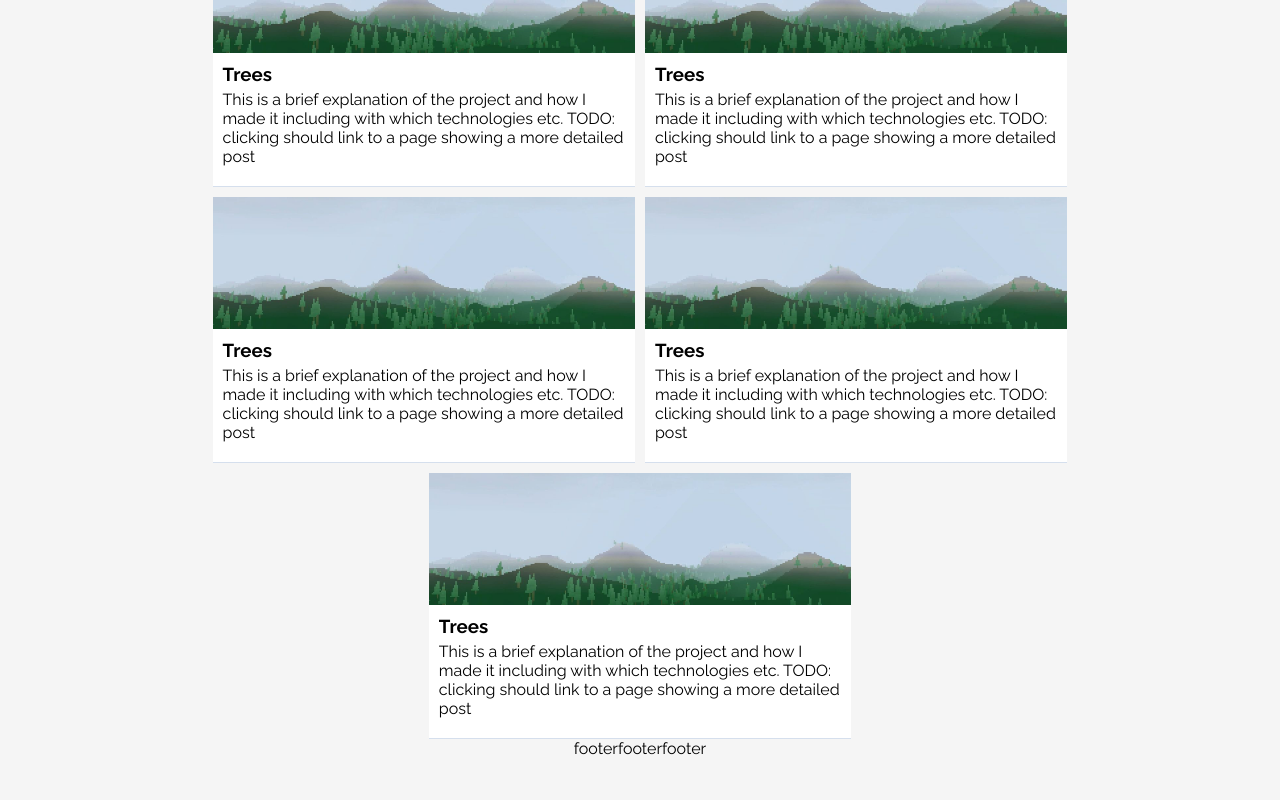
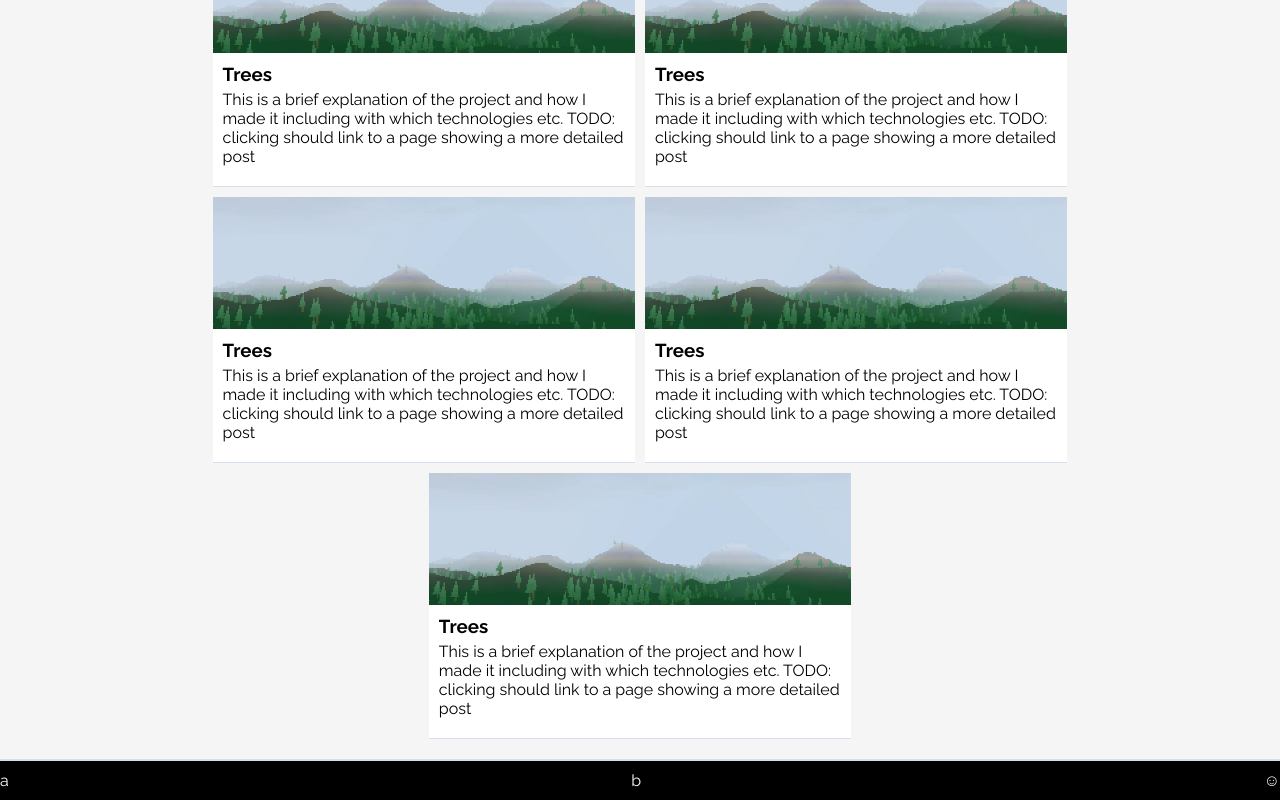
Before and after one commit to etp4eva/code-ericwebsite, a Next.js app: page / in a window 1280 px wide. Shown: the part 670-1470 px from the top of the page. Before the commit the page ends 1428 px from the top, so only its background shows below. Built offline with nearby package versions, Linux system fonts and the light colour scheme.

Commit message:
Some fussing

```diff
--- /dev/null
+++ b/src/components/Footer.tsx
@@ -0,0 +1,11 @@
+import styles from '@/styles/Footer.module.scss'
+
+export const Footer = () => {
+    return (
+        <footer className={ styles.footer }>
+          <div>a</div>
+          <div>b</div>
+          <div>☺</div>
+        </footer>
+    )
+}
--- a/src/components/HeaderComponent.tsx
+++ b/src/components/Header.tsx
@@ -1,7 +1,6 @@
 import Image from 'next/image'
 import styles from '@/styles/Header.module.scss'
 import { RefObject, useEffect, useLayoutEffect, useRef, useState } from 'react'
-import { TypeOfExpression } from 'typescript'
 
 export enum LockScale  {
     THIN     = 'THIN',
@@ -15,7 +14,7 @@ interface HeaderProps {
 
 const useElementSize = (targetRef: RefObject<HTMLElement>) => {
     const [size, setSize] = useState([0, 0]);
-    useLayoutEffect(() => {
+    useEffect(() => {
       function updateSize() {
         if (targetRef.current)
             setSize([targetRef.current.clientWidth, targetRef.current.clientHeight]);
@@ -81,6 +80,9 @@ export const Header = (props: HeaderProps) => {
                 <h1 className={ styles.titleThin }>
                     Eric Pledger
                 </h1>
+
+                <div className={ styles.column2 }></div>
+
                 <Image
                     src="/images/eric.jpg"
                     className={ styles.roundImageThin }
@@ -88,7 +90,6 @@ export const Header = (props: HeaderProps) => {
                     width={100}
                     alt="Eric Pledger"
                 />
-                <div className={ styles.column3 }></div>
             </header>
             {thickHeader}
         </>
--- a/src/pages/index.tsx
+++ b/src/pages/index.tsx
@@ -1,9 +1,10 @@
 import Head from 'next/head'
 import styles from '@/styles/Home.module.scss'
 import { ProjectSummary } from '@/components/ProjectCard'
-import { Header, LockScale } from '@/components/HeaderComponent'
+import { Header, LockScale } from '@/components/Header'
 import { Raleway } from '@next/font/google'
 import { ProjectList } from '@/components/ProjectList'
+import { Footer } from '@/components/Footer'
 
 const raleway = Raleway({ subsets: ['latin']})
 
@@ -38,11 +39,8 @@ export default function Home() {
 
         <ProjectList projects={[projectPlaceholder, projectPlaceholder, projectPlaceholder, projectPlaceholder, projectPlaceholder]} />
 
-        <footer>
-          <div>footer</div>
-          <div>footer</div>
-          <div>footer</div>
-        </footer>
+        <Footer/>
+
       </body>
     </>
   )
--- /dev/null
+++ b/src/styles/Footer.module.scss
@@ -0,0 +1,17 @@
+@use 'colors';
+
+.footer {
+    display: flex;
+    flex-direction: row;
+    justify-content: space-between;
+
+    margin: 20px 0 0 0;
+    padding: 10px 0;
+    width: 100%;
+
+    border-top: solid 2px;
+    border-color: colors.$card-border-color;
+    background-color: black;
+
+    color: white;
+}
--- a/src/styles/Header.module.scss
+++ b/src/styles/Header.module.scss
@@ -12,8 +12,10 @@
 
 .headerThin
 {
-    display: grid;
-
+    display: flex;
+    flex-direction: row;
+    justify-content: space-between;
+    align-items: center;
 
     height: 55px;
     width: 100%;
@@ -61,15 +63,13 @@
 {
     font-size: 20;
 
-    padding: 0px 30px;
-    margin: 10px 0px;
-
-    grid-column-start: 1;
-    grid-column-end: 1;
+    margin: 0 0 0 10px;
+    padding: 0;
 }
 
 .roundImageThin
 {
+    margin-right: 10px;
     width: 50px;
     height: 50px;
     border-radius: 50%;
@@ -77,12 +77,4 @@
     border-color: black;
     border-style: solid;
 
-    grid-column-start: 2;
-    grid-column-end: 2;
 }
-
-.column3
-{
-    grid-column-start: 3;
-    grid-column-end: 3;
-}
--- a/src/styles/Home.module.scss
+++ b/src/styles/Home.module.scss
@@ -7,6 +7,13 @@
 
 .body {
   align-items: center;
+}
+
+@media only screen and (max-width: sizes.$content-width) {
+  .contentBox {
+    margin: 0;
+  }
+
 }
 
 @media only screen and (max-width: sizes.$max-width) {
--- a/src/styles/ProjectList.module.scss
+++ b/src/styles/ProjectList.module.scss
@@ -18,7 +18,7 @@
 
   .headerContainer {
     width: sizes.$content-width;
-    margin-left: 40px;
+    margin-left: 30px;
   }
 
   @media only screen and (max-width: sizes.$content-width) {
--- a/src/styles/globals.css
+++ b/src/styles/globals.css
@@ -18,11 +18,3 @@ main {
   margin: 5px 20px;
   padding: 0px 20px;
 }
-
-footer {
-  margin-top: auto;
-
-  display: flex;
-  flex-direction: row;
-  justify-content: space-between;
-}
```
